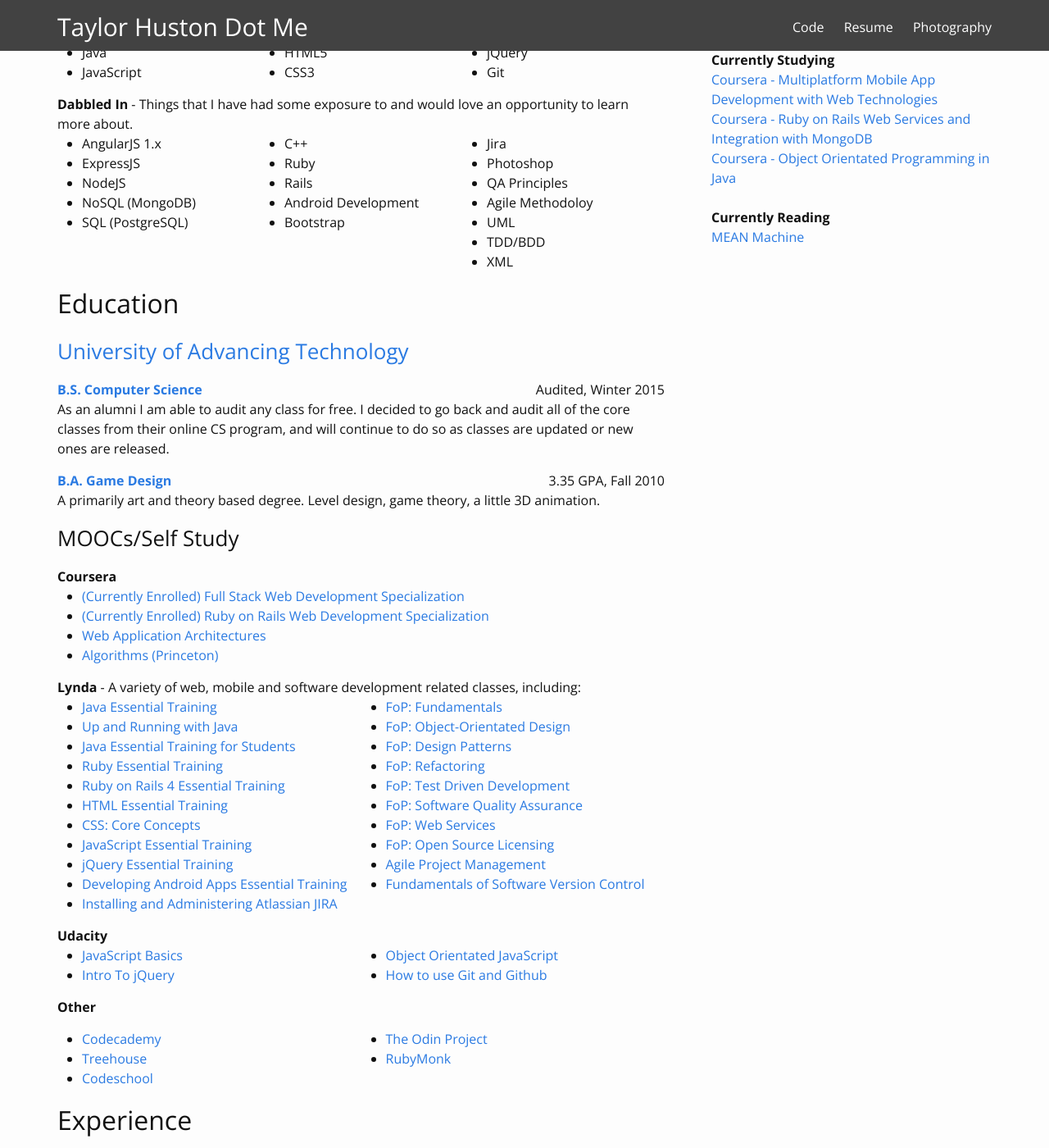
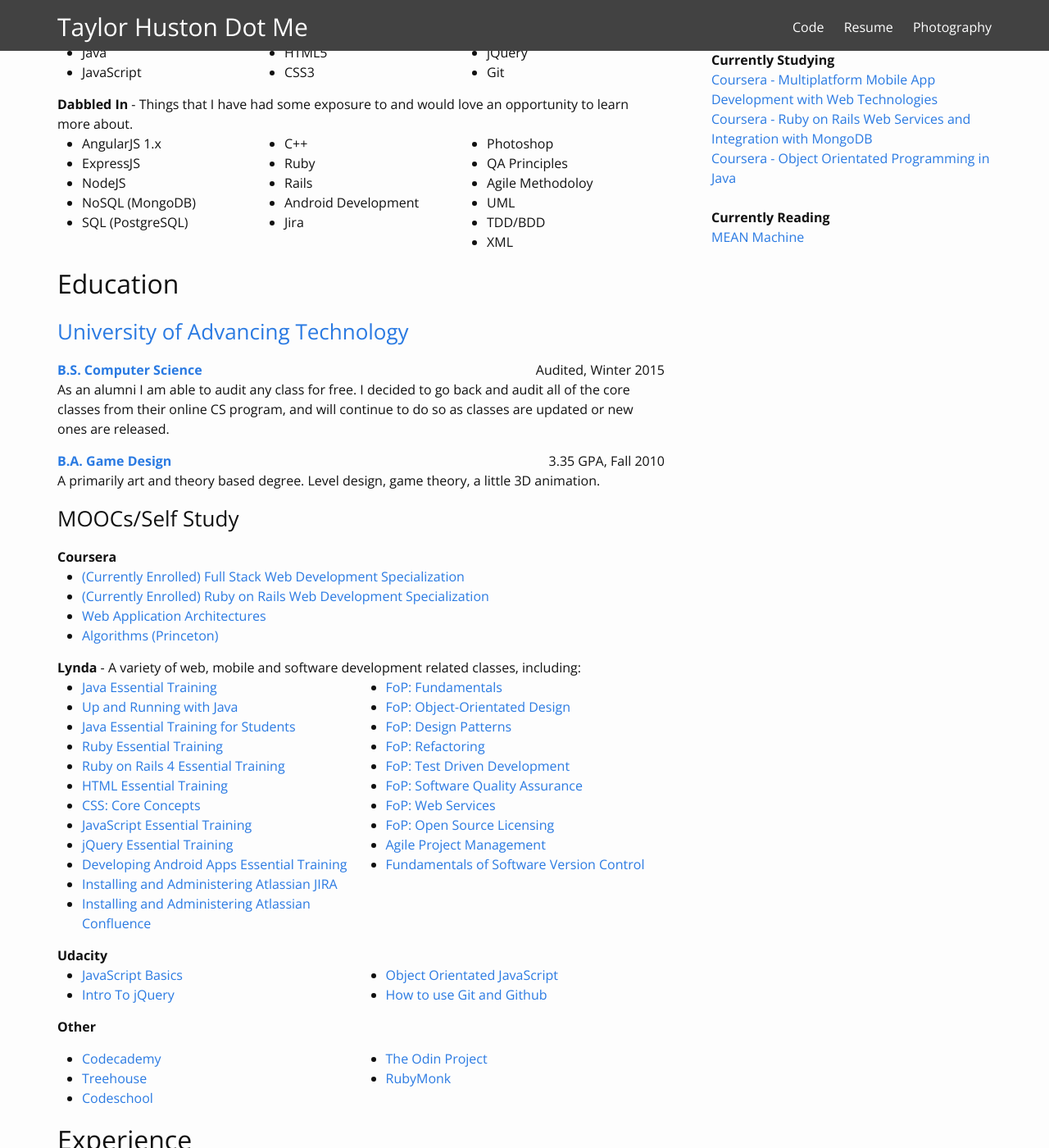
Before and after one commit to TaylorHuston/taylorhuston.github.io, a Jekyll site: the page built from resume.html, in a window 1280 px wide and 1400 px high, scrolled down 230 px. Shown: the whole window at 82% size. Built offline with Jekyll 4.4.1, drawn with Linux system fonts in a browser that asks for light colours; some web fonts are replaced.

Commit message:
Update Resume

```diff
--- a/resume.html
+++ b/resume.html
@@ -45,10 +45,9 @@
       <li>Ruby</li>
       <li>Rails</li>
       <li>Android Development</li>
-      <li>Bootstrap</li>
+      <li>Jira</li>
     </ul>
     <ul>
-      <li>Jira</li>
       <li>Photoshop</li>
       <li>QA Principles</li>
       <li>Agile Methodoloy</li>
@@ -116,6 +115,8 @@
       <li><a href="http://www.lynda.com/AllCertificates/User/1103034" target="_blank">Developing Android Apps Essential Training</a>
       </li>
       <li><a href="http://www.lynda.com/AllCertificates/User/1103034" target="_blank">Installing and Administering Atlassian JIRA</a>
+      </li>
+      <li><a href="http://www.lynda.com/AllCertificates/User/1103034" target="_blank">Installing and Administering Atlassian Confluence</a>
       </li>
     </ul>
 
```
